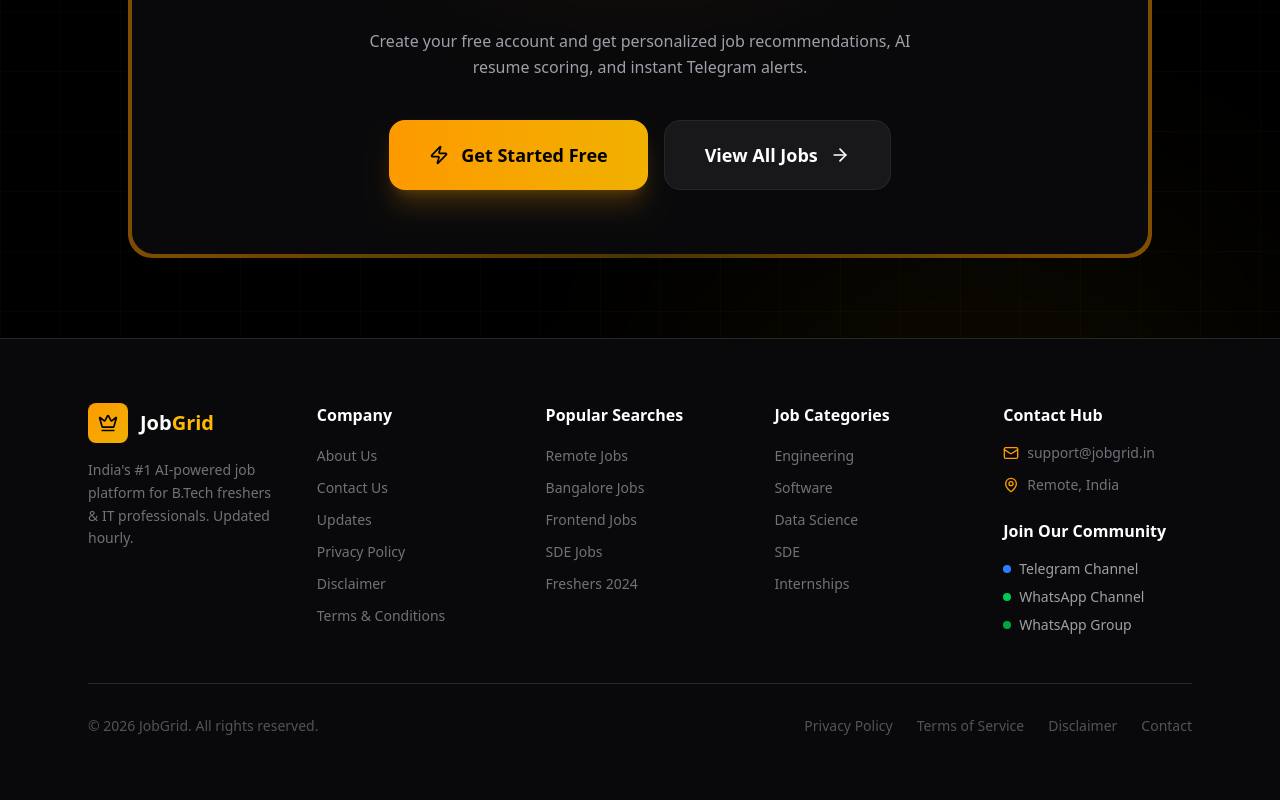
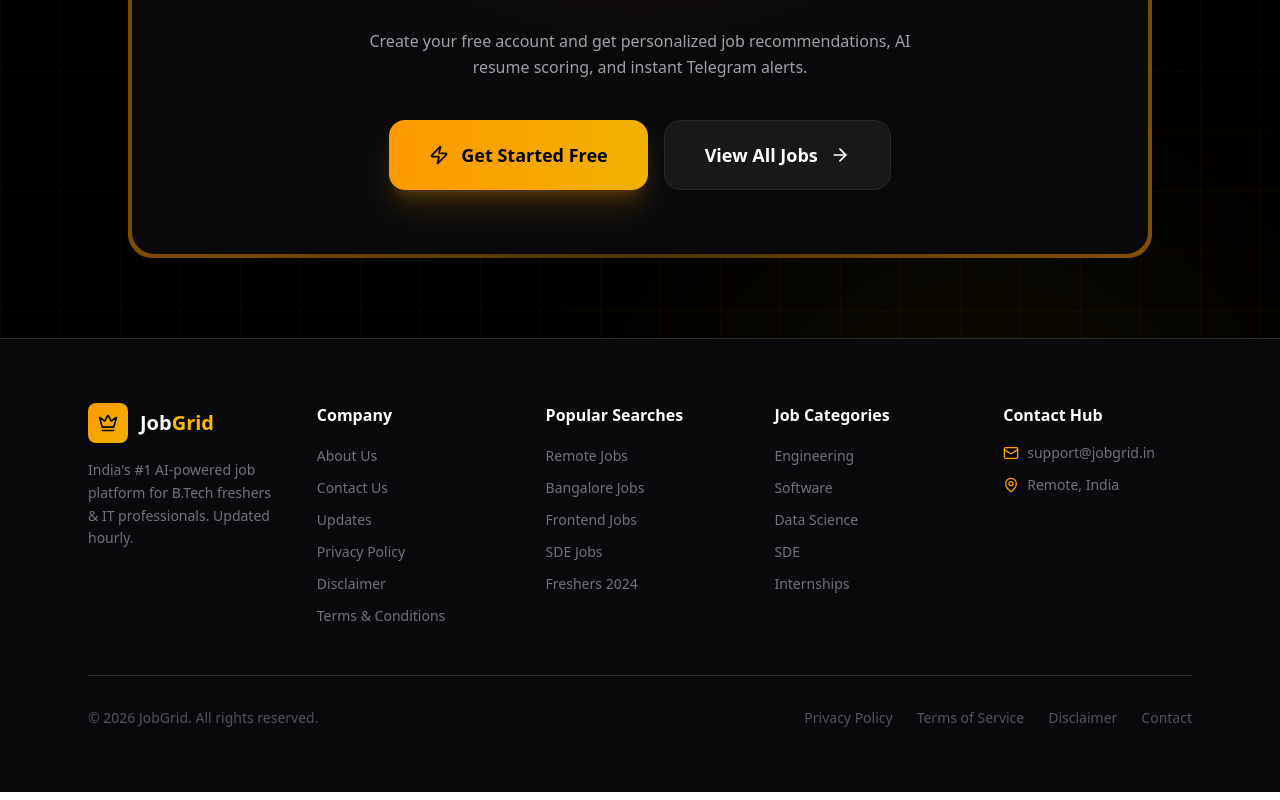
Before and after one commit to adiibuilds-afk/Job-Portal-, a Next.js app in the folder frontend/: page / in a window 1280 px wide. Shown: the part 3829-4629 px from the top of the page. Built offline with nearby package versions, Linux system fonts and the light colour scheme; no server answers.

Commit message:
Remove community links from footer and telegram notifications

```diff
--- a/frontend/components/Footer.tsx
+++ b/frontend/components/Footer.tsx
@@ -87,19 +87,6 @@ export default function Footer() {
                                 Remote, India
                             </li>
                         </ul>
-
-                        <h4 className="text-white font-semibold mt-6 mb-4">Join Our Community</h4>
-                        <div className="flex flex-col gap-2">
-                            <a href="https://t.me/jobgridupdates" target="_blank" rel="noopener noreferrer" className="flex items-center gap-2 text-zinc-400 hover:text-blue-400 text-sm transition-colors">
-                                <span className="w-2 h-2 rounded-full bg-blue-500"></span> Telegram Channel
-                            </a>
-                            <a href="https://whatsapp.com/channel/0029Vak74nQ0wajvYa3aA432" target="_blank" rel="noopener noreferrer" className="flex items-center gap-2 text-zinc-400 hover:text-green-400 text-sm transition-colors">
-                                <span className="w-2 h-2 rounded-full bg-green-500"></span> WhatsApp Channel
-                            </a>
-                            <a href="https://chat.whatsapp.com/CQtsJNDj5KNDuCkciseSIH" target="_blank" rel="noopener noreferrer" className="flex items-center gap-2 text-zinc-400 hover:text-green-500 text-sm transition-colors">
-                                <span className="w-2 h-2 rounded-full bg-green-600"></span> WhatsApp Group
-                            </a>
-                        </div>
                     </div>
                 </div>
 
```
Also changed, not shown: 2 other files (tests, documents, lock files or other folders).
